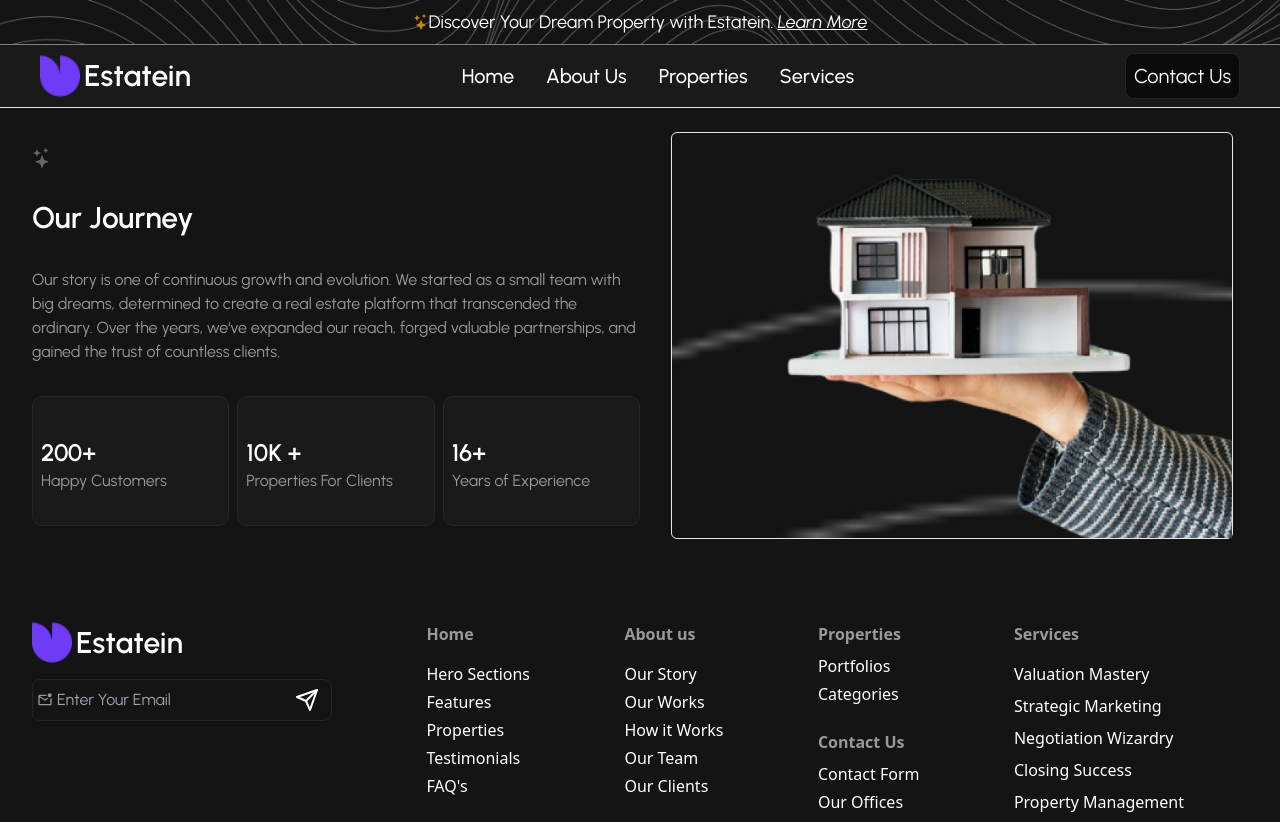
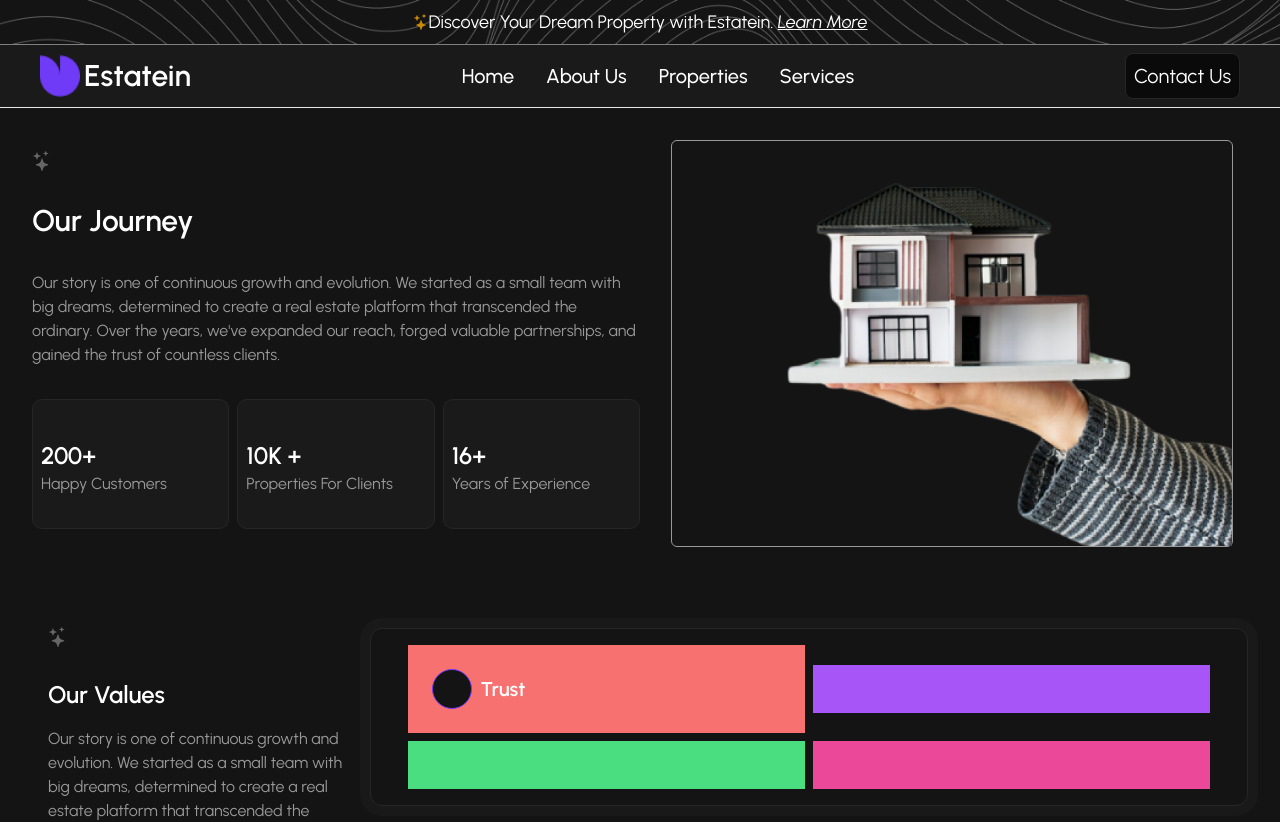
Before and after one commit to Kezmandre/Real-Estate, a React (Vite) app in the folder front-end/: page /about in a window 1280 px wide. Shown: the top 822 px of the page. Built offline with nearby package versions, Linux system fonts and the light colour scheme.

Commit message:
about component

```diff
--- a/front-end/src/Component/About/About.jsx
+++ b/front-end/src/Component/About/About.jsx
@@ -1,17 +1,19 @@
 import React from "react";
 import { BsStars } from "react-icons/bs";
-import About_Hero from "../../assets/Images/About_hero.png"
+import About_Hero from "../../assets/Images/About_hero.png";
 import Card from "../Card/Card";
 const About = () => {
   return (
     <div className="m-0 p-0 font-Urbanist Bg">
       <div className="w-[95%] mx-auto">
-        <div className="w-full flex gap-4">
-          <div className="w-1/2">
+        <div className="w-full flex justify-center items-center flex-col-reverse lg:flex-row gap-4 mb-6">
+          <div className=" w-sm lg:w-1/2">
             <div className="pt-10 pb-4">
               <BsStars className="text-[#666666] text-xl" />
             </div>
-            <h2 className="font-semibold text-3xl text-white py-4">Our Journey</h2>
+            <h2 className="font-semibold text-3xl text-white py-4">
+              Our Journey
+            </h2>
             <p className="text-[#999] py-4">
               Our story is one of continuous growth and evolution. We started as
               a small team with big dreams, determined to create a real estate
@@ -19,11 +21,42 @@ const About = () => {
               expanded our reach, forged valuable partnerships, and gained the
               trust of countless clients.
             </p>
-            <Card/>
+            <Card />
           </div>
-          <div className="w-1/2  mt-6">
-            <div className="w-[95%] mx-auto bg-advert bg-cover  border rounded-md">
+          <div className="w-sm lg:w-1/2  mt-8">
+            <div className="w-[95%] mx-auto border-[1px] border-[#999] rounded-md">
               <img src={About_Hero} alt="" className="" />
+            </div>
+          </div>
+        </div>
+        <div className="flex justify-start flex-col lg:flex-row gap-2 items-center mt-4">
+          <div className=" w-full lg:w-[450px] p-4">
+            <div className="pt-10 pb-4">
+              <BsStars className="text-[#666666] text-xl" />
+            </div>
+            <h3 className="text-white py-4 font-semibold text-2xl">Our Values</h3>
+            <p className="text-[#999]">
+              Our story is one of continuous growth and evolution. We started as
+              a small team with big dreams, determined to create a real estate
+              platform that transcended the ordinary.
+            </p>
+          </div>
+          <div className="w-full lg:grow p-4 values">
+            <div className="w-[95%] mx-auto">
+              <div className="flex justify-center  items-center mb-2 gap-2">
+              <div className="w-full lg:w-1/2 p-6 bg-red-400">
+                <div className="flex justify-start items-center gap-2">
+                  <div className="w-[40px] h-[40px] circle"></div>
+                  <p className="text-white font-semibold text-xl">Trust</p>
+                </div>
+              </div>
+              <div className="w-full lg:w-1/2 p-6 bg-purple-500"></div>
+              </div>
+              <div className="flex justify-center  items-center gap-2">
+              <div className="w-full lg:w-1/2 p-6 bg-green-400"></div>
+              <div className="w-full lg:w-1/2 p-6 bg-pink-500"></div>
+              </div>
+
             </div>
           </div>
         </div>
--- a/front-end/src/Component/Card/Card.jsx
+++ b/front-end/src/Component/Card/Card.jsx
@@ -3,12 +3,12 @@ import React from 'react'
 const Card = () => {
   return (
     <div>
-         <div className="flex flex-wrap md:flex-nowrap gap-2 mt-4 mb-4 ">
-              <div className="w-[49%] md:w-[300px] p-2 h-[130px] homeNumber text-center md:text-start">
+         <div className="flex flex-wrap justify-center md:flex-nowrap gap-2 mt-4 mb-4 ">
+              <div className="xs:w-full sm:w-[49%] md:w-[300px] p-2 h-[130px] homeNumber text-center md:text-start">
                 <p className="text-white font-semibold pt-8 text-2xl">200+</p>
                 <p className="text-[#999]">Happy Customers</p>
               </div>
-              <div className="w-[49%] md:w-[300px] p-2 h-[130px] homeNumber text-center md:text-start">
+              <div className="xs:w-full sm:w-[49%] md:w-[300px] p-2 h-[130px] homeNumber text-center md:text-start">
                 <p className="text-white font-semibold text-2xl pt-8">10K +</p>
                 <p className="text-[#999]">Properties For Clients</p>
               </div>
--- a/front-end/src/index.css
+++ b/front-end/src/index.css
@@ -103,4 +103,16 @@
     border-top: 1px solid var(--Grey-15, #262626);
     border-bottom: 1px solid var(--Grey-15, #262626);
   }
+
+  .values {
+    border-radius: 12px;
+    border: 1px solid var(--Grey-15, #262626);
+    background: var(--Grey-08, #141414);
+    box-shadow: 0px 0px 0px 10px #191919;
+  }
+  .circle {
+    border-radius: 52px;
+    border: 1px solid var(--Purple-60, #703bf7);
+    background: var(--Grey-08, #141414);
+  }
 }
```
